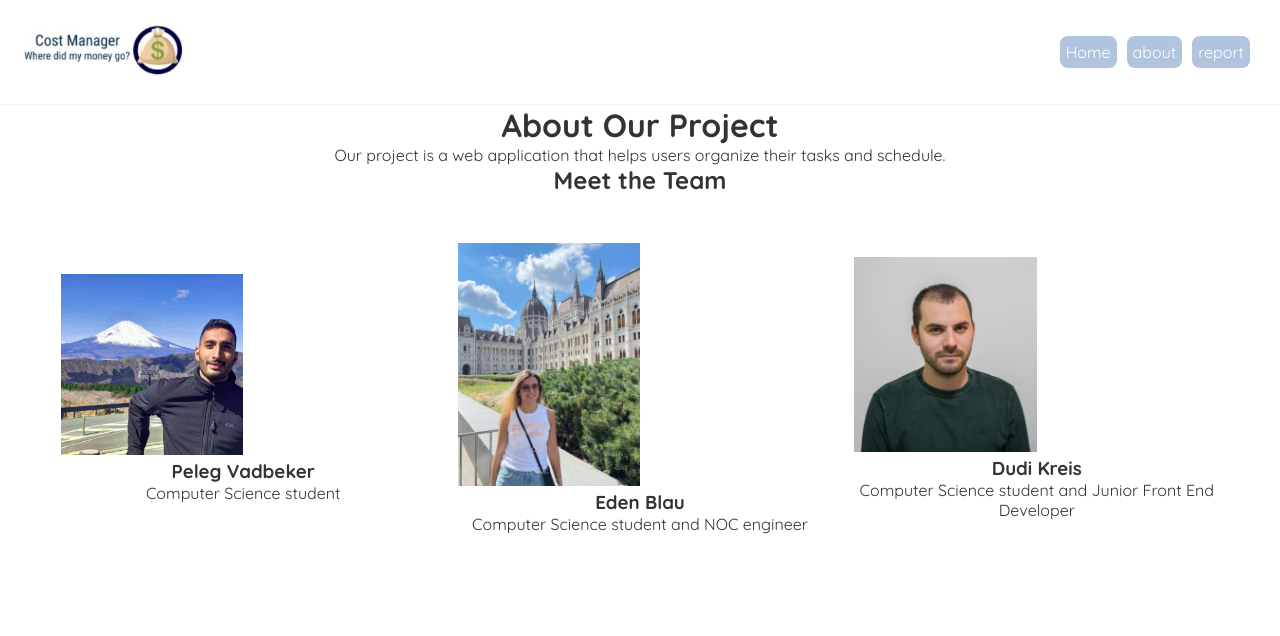
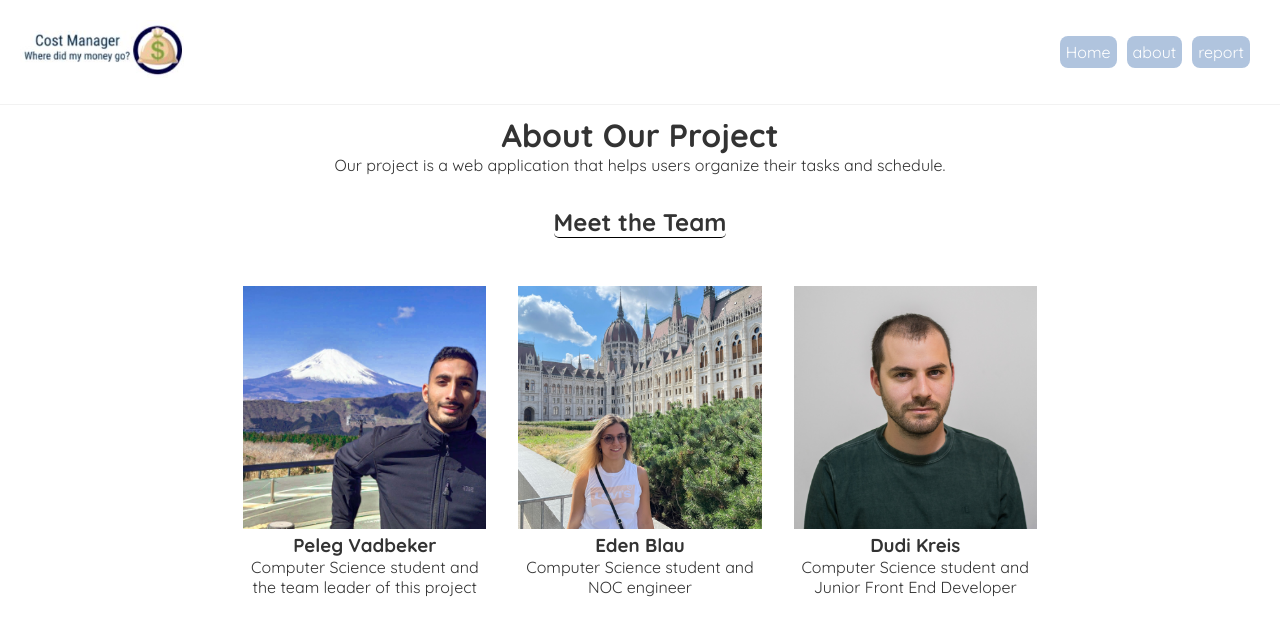
Before and after one commit to EdenBlau/Cost-Manager, a React (Create React App) app: page /about in a window 1280 px wide. Shown: the top 636 px of the page. Built offline with nearby package versions, Linux system fonts and the light colour scheme.

Commit message:
update about and home

```diff
--- a/src/About.css
+++ b/src/About.css
@@ -3,7 +3,17 @@
     justify-content: center;
     align-items: center;
     flex-direction: column;
+    margin: 10px auto;
 }
+
+.about-us-container h2 {
+    font-size: 1.5rem;
+    font-weight: 800;
+    margin-top: 2rem;
+    border-bottom: 1px solid #000;
+    border-radius: 5px;
+}
+
 .about-us-text {
     text-align: center;
 }
@@ -18,10 +28,10 @@
 }
 
 .team-member-card {
-    width: 30%;
     height: auto;
-    max-width: 100%;
+    max-width: 20%;
     padding: 1rem;
+    justify-items: center;
 
 
 }
@@ -32,9 +42,10 @@
 }
 
 .team-member-card img {
-    max-width: 50%;
+    max-width: 100%;
     height: auto;
-    object-fit: contain;
+    object-fit: cover;
+    aspect-ratio: 1/1;
 
 
 }
--- a/src/About.js
+++ b/src/About.js
@@ -7,7 +7,7 @@ import dudi from './dudi.jpeg'
 const teamMembers = [
     {
         name: 'Peleg Vadbeker',
-        role: 'Computer Science student',
+        role: 'Computer Science student and the team leader of this project',
         picture: peleg
     },
     {
--- a/src/Home.css
+++ b/src/Home.css
@@ -1,5 +1,5 @@
 .Home {
-    margin: auto;
+    margin: 10px auto;
     display: flex;
     flex-direction: column;
     align-items: center;
```
